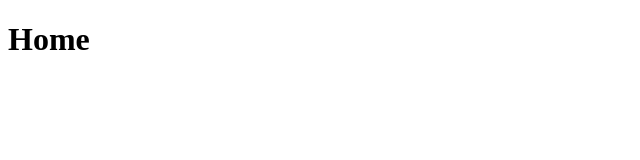
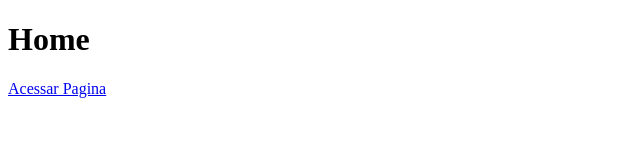
Before and after one commit to gustavo3x2/Ideia-Unica, a Next.js app: page / in a window 1280 px wide. Shown: the top 160 px of the page, without its empty margins (0-640 px from the left). Built offline with nearby package versions, Linux system fonts and the light colour scheme.

Commit message:
Novo link

```diff
--- a/pages/index.js
+++ b/pages/index.js
@@ -1,7 +1,10 @@
-import {useState} from 'react';
-
 function Home() {
-    return <h1>Home</h1>
+    return (
+        <div>
+            <h1>Home</h1>
+            <a href='/'>Acessar Pagina</a>
+        </div>
+    )
 }
 
 
```
